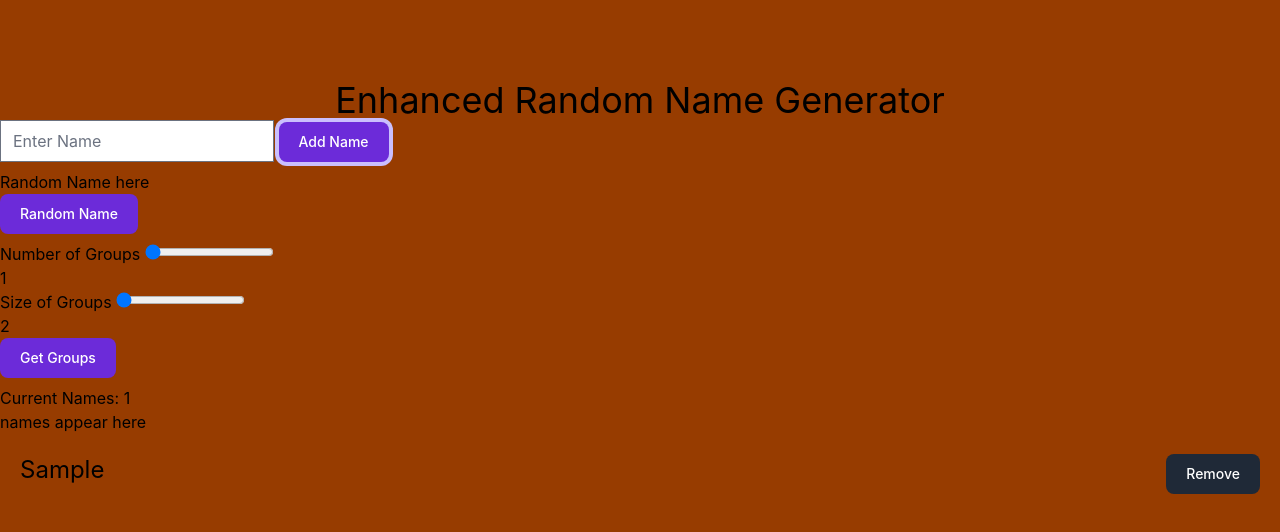
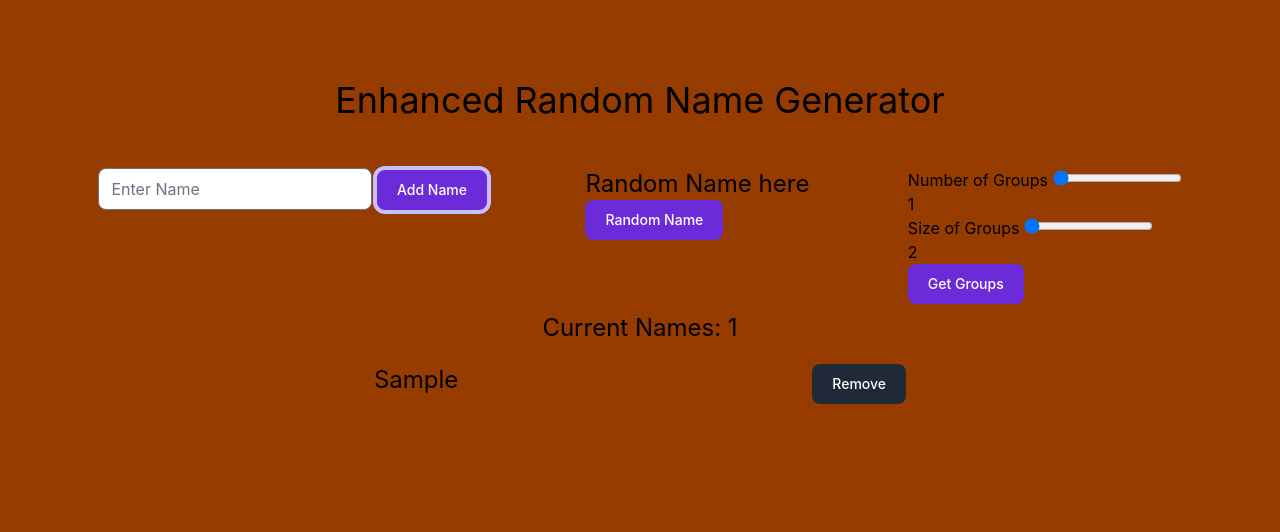
Before and after one commit to mkheck13/EnRNG, a website with bundled scripts: page index.html in a window 1280 px wide. Both pictures are taken after typing "Sample" into the empty fields and a click on the button "Add Name". Built offline with nearby package versions, Linux system fonts and the light colour scheme.

Commit message:
Making changes

```diff
--- a/index.html
+++ b/index.html
@@ -16,15 +16,15 @@
         </div>
 
         <!-- input and buttons -->
-         <div>
+         <div class="columns-3 flex justify-evenly mt-12">
             <!-- Name Input & Button to Add -->
             <div>
-                <input id="nameInput" type="text" placeholder="Enter Name">
+                <input class="rounded-lg" id="nameInput" type="text" placeholder="Enter Name">
                 <button id="addNameBtn" type="button" class="focus:outline-none text-white bg-purple-700 hover:bg-purple-800 focus:ring-4 focus:ring-purple-300 font-medium rounded-lg text-sm px-5 py-2.5 mb-2 dark:bg-purple-600 dark:hover:bg-purple-700 dark:focus:ring-purple-900">Add Name</button>
             </div>
             <!-- Random Button and Field For Name -->
              <div>
-                <p id="displayRandomname">Random Name here</p>
+                <p class="text-2xl" id="displayRandomname">Random Name here</p>
                 <button id="randomNameBtn" type="button" class="focus:outline-none text-white bg-purple-700 hover:bg-purple-800 focus:ring-4 focus:ring-purple-300 font-medium rounded-lg text-sm px-5 py-2.5 mb-2 dark:bg-purple-600 dark:hover:bg-purple-700 dark:focus:ring-purple-900">Random Name</button>
              </div>
              <!-- Sliders for size of groups and how many groups and button -->
@@ -69,24 +69,11 @@
 
          <!-- Area to show the current names and remove them -->
           <div>
-            <div>
-                <p id="totalNames">Current Names:</p>
+            <div class="text-center text-2xl">
+                <p id="totalNames">Current Names: 0</p>
             </div>
-            <div id="namesDiv">names appear here</div>
+            <div class="text-center" id="namesDiv"></div>
           </div>
-
-
-
-
-
-
-
-
-
-
-
-
-
 
     </div>
 
--- a/scripts/app.js
+++ b/scripts/app.js
@@ -37,7 +37,7 @@ addNameBtn.addEventListener('click', () => {
     remove.textContent = "Remove";
     remove.className = "text-white bg-gray-800 hover:bg-gray-900 focus:outline-none focus:ring-4 focus:ring-gray-300 font-medium rounded-lg text-sm px-5 py-2.5 me-2 mb-2 dark:bg-gray-800 dark:hover:bg-gray-700 dark:focus:ring-gray-700 dark:border-gray-700";
 
-    div.className = "flex justify-between p-5";
+    div.className = "flex justify-evenly p-5";
 
     remove.addEventListener('click', () => {
         let index = nameArr.indexOf(p.textContent);
@@ -86,7 +86,7 @@ groupBtn.addEventListener('click', () => {
 
     if(nameArr.length < groupSizeSlider.value){
         noNameMessage.textContent = "You can not make a group larger than the amount of names added";
-        noNameMessage.className = "text-black";
+        noNameMessage.className = "text-white";
         modalBody.append(noNameMessage);
     }else{
         let newArr = nameArr;
@@ -113,8 +113,8 @@ groupBtn.addEventListener('click', () => {
             }else{
                 let group = document.createElement('p');
 
-                group.textContent = `Team #${i}: ${results[i]}`;
-                group.className = "text-black text-2xl"
+                group.textContent = `Team #${i + 1}: ${results[i]}`;
+                group.className = "text-white text-2xl"
                 modalBody.append(group);
             }
         }
```
Also changed, not shown: src/output.css.
